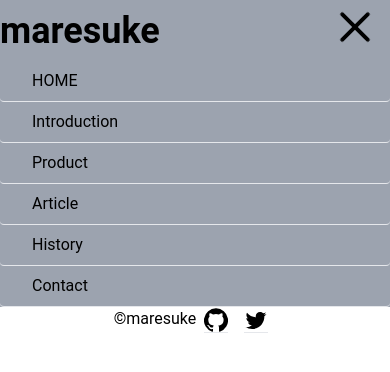
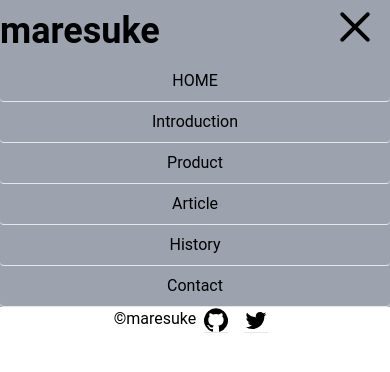
Before and after one commit to daikimare/my-portfolio, a Next.js app: page /components/Layout in a window 390 px wide. Shown: the top 372 px of the page. Built offline with nearby package versions, Linux system fonts and the light colour scheme.

Commit message:
Adjust the position of the text

```diff
--- a/pages/components/Pagerouter.js
+++ b/pages/components/Pagerouter.js
@@ -36,7 +36,7 @@ export default function Pagerouter() {
   ]
   return (
     <div>
-      <ul className=" md:flex md:justify-end ">
+      <ul className=" md:flex md:justify-end text-center ">
         {navbarItem.map((val) => {
           return (
             <li key={val.id} className=" border-b md:border-none block px-8 py-2 hover:bg-gray-600 rounded ">
```
